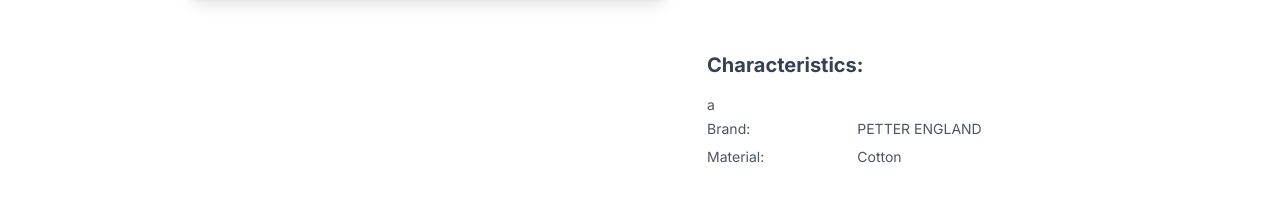
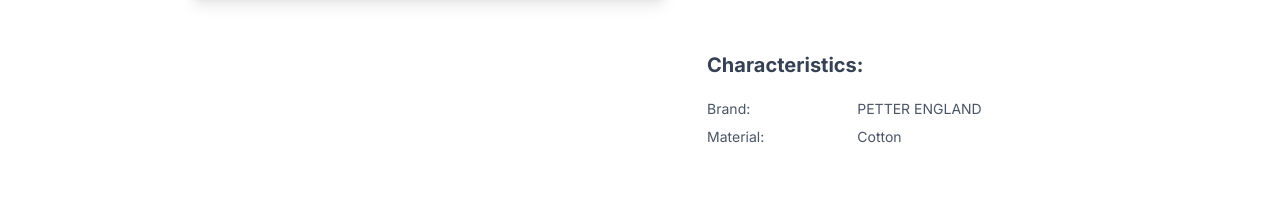
Before and after one commit to subhankar19112004/E-Commerce-Rabbit-FullStack, a React (Vite) app in the folder frontend/: page / in a window 1280 px wide. Shown: the part 2672-2893 px from the top of the page. Built offline with nearby package versions, Linux system fonts and the light colour scheme.

Commit message:
product details completed

```diff
--- a/frontend/src/components/Products/ProductDeatails.jsx
+++ b/frontend/src/components/Products/ProductDeatails.jsx
@@ -196,7 +196,7 @@ const ProductDeatails = () => {
                         <div className='mt-10 text-gray-700'>
                             <h3 className=' text-xl font-bold mb-4'>Characteristics:</h3>
                             <table className="w-full text-left text-sm text-gray-600">
-                                <tbody>a
+                                <tbody>
                                     <tr>
                                         <td className="py-1">Brand:</td>
                                         <td className="py-1">{selectedProduct.brand}</td>
```
